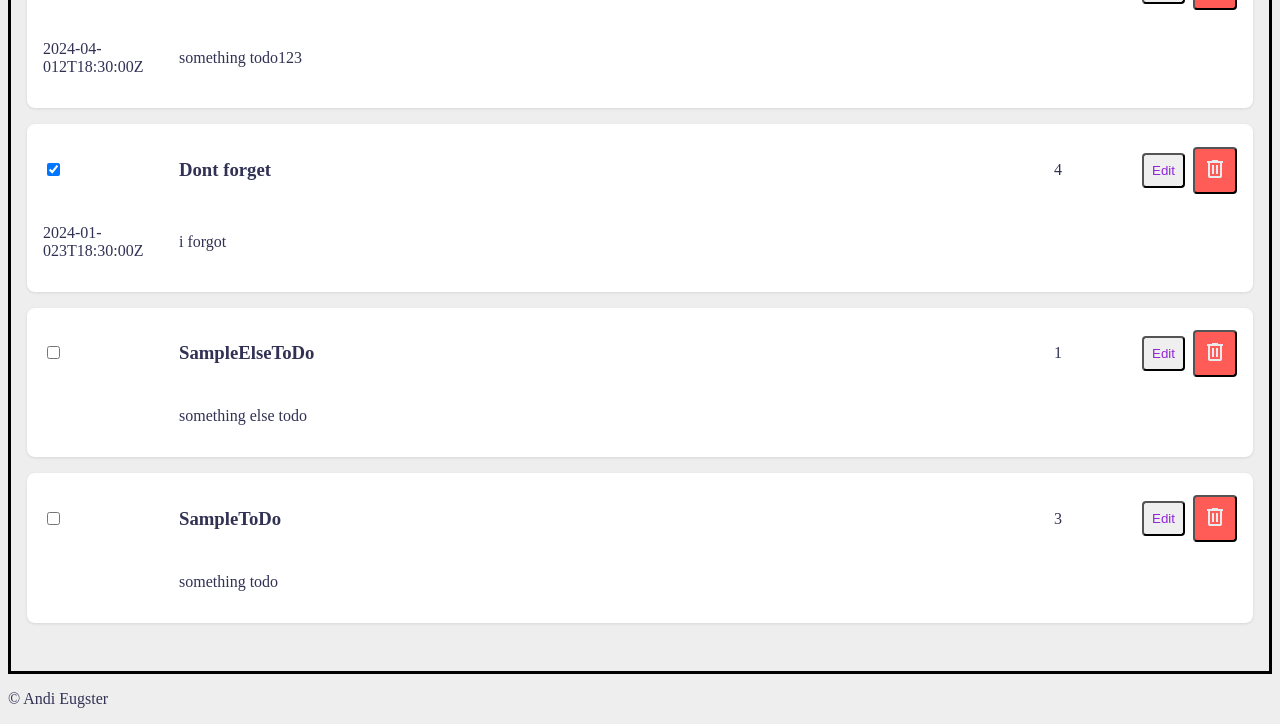
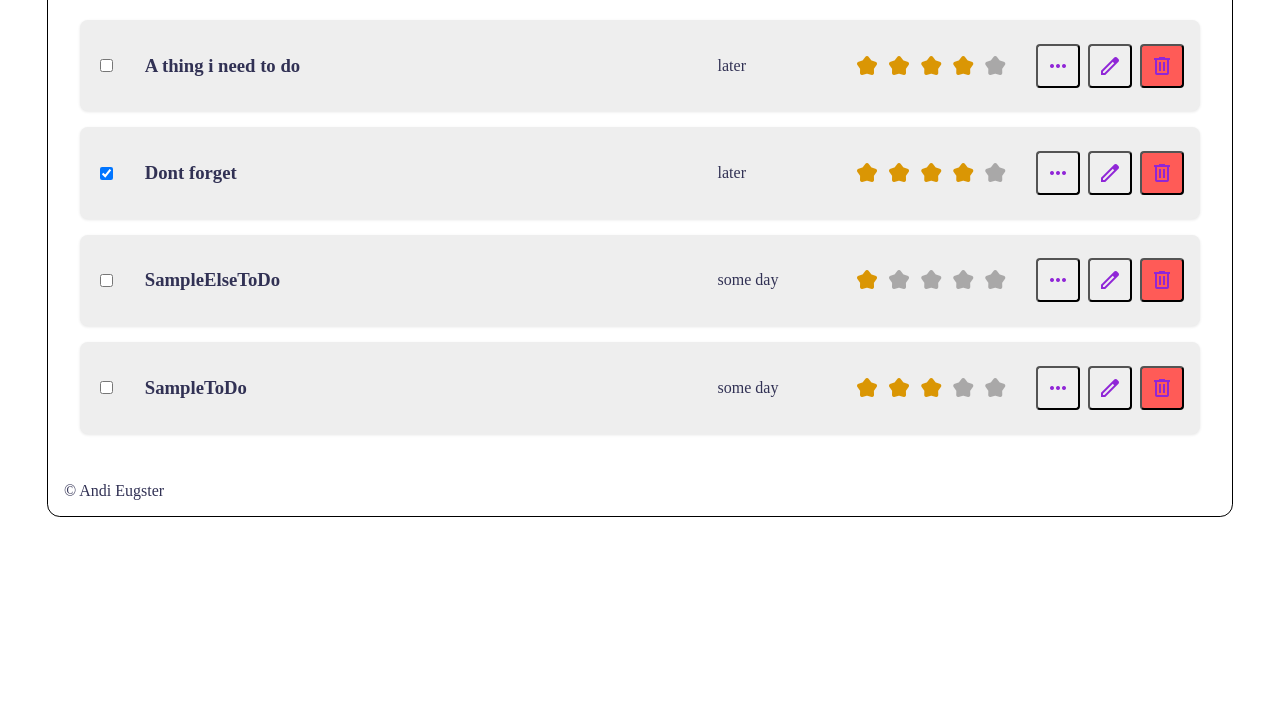
Before and after one commit to Zwebelee/simple-to-do-list, a website with bundled scripts: page source/public/index.html in a window 1280 px wide. Shown: the part 249-973 px from the top of the page. After the commit the page ends 846 px from the top, so only its background shows below. Built offline with nearby package versions, Linux system fonts and the light colour scheme.

Commit message:
💄 Todo-List Restyling

```diff
--- a/source/public/index.html
+++ b/source/public/index.html
@@ -5,11 +5,12 @@
   <title>Note App</title>
   <script src="scripts/controllers/todo-controller.js" type="module"></script>
   <link rel="stylesheet" href="styles/main.css">
+  <link rel="stylesheet" href="https://fonts.googleapis.com/css2?family=Material+Symbols+Outlined:opsz,wght,FILL,GRAD@20..48,100..700,0..1,-50..200" />
 </head>
 <body>
 <header>
   <div class="header-title">
-  <h1>Awesome ToDo-List</h1>
+    <h1>Awesome ToDo - List</h1>
   </div>
   <div class="header-buttons">
     <nav>
@@ -20,28 +21,30 @@
       </a>
     </nav>
     <button class="theme-toggle" id="theme-toggle">
-    <img class="theme-icon" src="assets/light_mode.svg" alt="Toggle Theme"/>
+      <img class="theme-icon" src="assets/light_mode.svg" alt="Toggle Theme" />
     </button>
   </div>
-
 </header>
 <main>
   <div class="controller">
+    <div class="left-control subcontrol">
       <div class="sorters">
       </div>
+    </div>
+    <div class="right-control subcontrol">
       <div class="filters">
         <button type="button" id="filter-button" data-state="off">Filter</button>
       </div>
       <div class="new-todo">
         <nav>
           <a class="nav-link-button-todo" href="form.html">
-          <button>+</button>
+            <button class="button-add"><span class="material-symbols-outlined">add</span></button>
           </a>
         </nav>
       </div>
-
     </div>
-  <div class="todo-list-container" >
+  </div>
+  <div class="todo-list-container">
     <ul class="todo-list" id="todo-list">
     </ul>
   </div>
--- a/source/public/scripts/controllers/todo-controller.js
+++ b/source/public/scripts/controllers/todo-controller.js
@@ -6,11 +6,9 @@ export default class TodoController {
     this.todoStore = new TodoStore();
     this.themeController = new ThemeController();
 
-    this.body = document.body;
     this.themeToggle = document.querySelector(".theme-toggle");
     this.themeIcon = document.querySelector(".theme-icon");
     this.todoListElement = document.querySelector("#todo-list");
-    this.titleButton = document.querySelector("#title-button");
     this.sortersContainer = document.querySelector(".sorters");
   }
 
@@ -71,44 +69,28 @@ export default class TodoController {
           });
       } else if (action === "edit") {
         window.location.href = `form.html?guid=${todoGuid}`;
+      } else if (action === "details") {
+        event.preventDefault();
+
+        // Close any existing popups
+        const existingPopups = document.querySelectorAll('.popup');
+        existingPopups.forEach(popup => popup.remove());
+
+        // Open new popup
+        const popupHtml = this.createTodoPopUp(this.todoStore.getTodo(todoGuid));
+        document.body.insertAdjacentHTML('beforeend', popupHtml);
+      }
+    });
+
+    document.body.addEventListener('click', (event) => {
+      const targetButton = event.target.closest('.popup-close');
+      if (targetButton) {
+        event.preventDefault();
+        const popup = targetButton.closest('.popup');
+        popup.remove();
       }
     });
   }
-
-  /**
-   * const todoListElement = document.querySelector("#todo-list");
-   * todoListElement.addEventListener("click", event => {
-  console.log(event)
-  const {todoGuid, action} = event.target.dataset;
-if(todoGuid) {
-  // TODO: refactor delete / edit to store or service
-  if(action ==="delete") {
-    console.log('delete')
-
-    // delete via filter (does not mutate the array, thus slightly slower)
-    todoStore.todos = todoStore.todos.filter(todo => todo.guid !== todoGuid);
-
-    //// alternative delete via splice (mutates the array, thus faster on large arrays)
-    // const todoIndex = todoStore.todos.findIndex(todo => todo.guid === todoGuid);
-     //if (todoIndex !== -1) {
-    //todoStore.todos.splice(todoIndex, 1);
-    // }
-
-    // save the updated todos array to localStorage
-    localStorage.setItem('simple-todos', JSON.stringify(todoStore.todos));
-
-    // Update the UI
-    renderTodoList();
-
-
-  } else if (action === "edit") {
-    console.log('edit')
-    window.location.href = `form.html?guid=${todoGuid}`;
-
-  }
-}
-
-}); */
 
   createSortButtons() {
     const sortButtons = [
@@ -126,42 +108,101 @@ if(todoGuid) {
     return buttonsHtml;
   }
 
+  reformatDate(dueDate){
+    if (!dueDate){
+      return 'some day';
+    }
+    const now = new Date();
+    const targetDate = new Date(dueDate);
+    const diffTime = Math.abs(targetDate - now);
+    const diffDays = Math.ceil(diffTime / (1000 * 60 * 60 * 24));
+
+    if (diffDays === 1) {
+      return 'tomorrow';
+    } else if (diffDays >= 2 && diffDays <= 6) {
+      return `${diffDays} days`;
+    } else if (diffDays >= 7 && diffDays <= 13) {
+      return '1 week';
+    } else if (diffDays >= 14 && diffDays <= 20) {
+      return '2 weeks';
+    } else if (diffDays >= 21 && diffDays <= 27) {
+      return '3 weeks';
+    } else if (diffDays >= 28 && diffDays < 180) {
+      const diffMonths = Math.floor(diffDays / 30);
+      return `${diffMonths} month${diffMonths > 1 ? 's' : ''}`;
+    } else {
+      return 'later';
+    }
+  }
+
+  createStars(count){
+    let starsHtml = '';
+    for (let i = 1; i <= 5; i++){
+      if(i<=count) {
+        starsHtml += '<span class="material-symbols-outlined star-icon colored-star">kid_star</span>';
+      } else {
+        starsHtml += '<span class="material-symbols-outlined star-icon empty-star">kid_star</span>';
+      }
+    }
+    return starsHtml;
+  }
+
   createTodos() {
     return this.todoStore.visibleItems
       .map(
         (todo) =>
           `<li class="todo-list-item">
-              <div class="todo-grid-status">
+              <div class="todo-checkbox">
                 <input type="checkbox" ${todo.finished ? "checked" : ""}/>
               </div>
-              <div class="todo-grid-duedate">
-                <p>${todo.dueDate ? todo.dueDate : ""}</p>
+              <div class="todo-title">
+                <h3>${todo.title}</h3>
               </div>
-              <div class="todo-grid-title"><h3>${todo.title}</h3></div>
-              <div class="todo-grid-description"><p>${
-                todo.description
-              }</p></div>
-              <div class="todo-grid-importance">
-                <span class="importance-${todo.importance}">${
-            todo.importance
-          }</span>
+               <div class="todo-duedate">
+                <p>${this.reformatDate(todo.dueDate)}</p>
               </div>
-              <div class="todo-grid-edit">
-              <button type="button" class="button-edit" data-action="edit" data-todo-guid=${
-                todo.guid
-              }>Edit</button>
+              <div class="todo-importance">
+                ${this.createStars(todo.importance)}
               </div>
-              <div class="todo-grid-delete">
-                <button type="button" class="button-delete" data-action="delete" data-todo-guid=${
-                  todo.guid
-                }>
-                  <img class="delete-icon" src="assets/delete.svg" alt="Delete" />
-                </button>
+              <div class="todo-button-group">
+                <div class="todo-details">
+                  <button type="button" class="button-details" data-action="details" data-todo-guid=${todo.guid}>
+                    <span class="material-symbols-outlined">more_horiz</span>
+                  </button>
+                </div>
+                <div class="todo-edit">
+                  <button type="button" class="button-edit" data-action="edit" data-todo-guid=${todo.guid}>
+                    <span class="material-symbols-outlined">edit</span>
+                  </button>
+                </div>
+                <div class="todo-delete">
+                  <button type="button" class="button-delete" data-action="delete" data-todo-guid=${todo.guid}>
+                    <span class="material-symbols-outlined">delete</span>
+                  </button>
+                </div>
               </div>
             </div>
           </li>`
       )
       .join("");
+  }
+
+  createTodoPopUp(todo){
+    return `
+        <div class="popup">
+            <button class="popup-close"><span class="material-symbols-outlined">close</span></button>
+            <h2>${todo.title}</h2>
+            <p>Description: ${todo.description ? todo.description : "-"}</p>
+            <p>Due date: ${todo.dueDate ? todo.dueDate : "-"}</p>
+            <p>Importance: ${todo.importance}</p>
+            <p>Finished: ${todo.finished ? 'Yes' : 'No'}</p>
+            <p>ID: ${todo.id}</p>
+            <p>GUID: ${todo.guid}</p>
+            <p>Created at: ${(new Date(todo.createdAt)).toLocaleString()}</p>
+            <p>Updated at: ${todo.updatedAt ? (new Date(todo.updatedAt)).toLocaleString() : "-"}</p>
+
+        </div>
+    `;
   }
 
   renderTodos() {
--- a/source/public/styles/main.css
+++ b/source/public/styles/main.css
@@ -1,10 +1,17 @@
 :root {
     --primary: #9026d7;
     --secondary: #0ff;
+    --suceess: #0f0;
+    --warning: #ffaf02;
+    --danger: #ff5b57;
     --light: #eee;
     --dark: #313154;
-    --danger: #ff5b57;
+    --background: #fff;
+    --foreground: #000;
+    --text: #000;
     --shadow: 0 1px 3px rgb(0 0 0 / 10%);
+    --fullfilled: #da9604;
+    --empty: rgba(99, 97, 97, 0.5);
 }
 
 * {
@@ -12,7 +19,14 @@
 }
 
 body {
-    background: var(--light);
+    box-sizing: content-box;
+    width: 90%;
+    max-width: 90rem;
+    margin: 5rem auto;
+    padding: 0 1rem;
+    border: 0.1rem solid black;
+    border-radius: 0.8rem;
+    background-color: var(--background);
     color: var(--dark);
 }
 
@@ -46,28 +60,37 @@ header {
     align-items: center;
 }
 
-main {
-    border-style: solid;
-    border-color: black;
-}
-
 .header-buttons {
     display: flex;
     gap: 0.5rem;
 }
 
+.controller,
+.controller * {
+    display: flex;
+    flex-wrap: wrap;
+    align-content: center;
+    gap: 1rem;
+}
+
 .controller {
-    display: flex;
     justify-content: space-between;
     align-items: center;
     width: 100%;
     padding: 1rem;
 }
 
-.sorters {
-    display: flex;
+.controller .subcontrol {
     flex-wrap: wrap;
     gap: 0.5rem;
+}
+
+.sorters {
+    gap: inherit;
+}
+
+.nav-link-button-todo {
+    text-decoration: none;
 }
 
 .sortbutton.active[data-sortorder="asc"]::after {
@@ -78,51 +101,50 @@ main {
     content: "▼";
 }
 
-.todo-grid-status {
-    grid-area: status;
+.todo-list {
+    padding: 1rem;
 }
 
-.todo-grid-duedate {
-    grid-area: duedate;
-}
-
-.todo-grid-title {
-    grid-area: title;
-}
-
-.todo-grid-description {
-    grid-area: description;
-}
-
-.todo-grid-importance {
-    grid-area: importance;
-}
-
-.todo-grid-edit {
-    grid-area: edit;
-}
-
-.todo-grid-delete {
-    grid-area: delete;
+.todo-list-item,
+.todo-list-item * {
+    display: flex;
+    flex-wrap: wrap;
+    align-items: center;
+    gap: 0.5rem;
 }
 
 .todo-list-item {
-    display: grid;
-    grid-template:
-        "status title importance edit delete"
-        "duedate description description description description"
-        / 8rem 1fr 5rem auto auto;
-    gap: 0.5rem;
-    align-items: center;
-    background-color: #fff;
+    justify-content: space-between;
     padding: 1rem;
+    margin-bottom: 1rem;
     border-radius: 0.5rem;
+    background-color: var(--light);
     box-shadow: var(--shadow);
-    margin-bottom: 1rem;
 }
 
-.todo-list {
-    padding: 1rem;
+.todo-title {
+    width: 50%;
+}
+
+.todo-duedate {
+    width: 10%;
+    min-width: min-content;
+}
+
+.todo-checkbox {
+    width: auto;
+}
+
+.colored-star {
+    color: var(--fullfilled);
+    font-variation-settings:
+    'FILL' 1;
+}
+
+.empty-star {
+    color: var(--empty);
+    font-variation-settings:
+    'FILL' 1;
 }
 
 button {
@@ -139,6 +161,25 @@ button:hover {
 
 .todo-list-item .button-delete {
     background-color: var(--danger);
+}
+
+.popup {
+    position: fixed;
+    top: 50%;
+    left: 50%;
+    transform: translate(-50%, -50%);
+    padding: 20px;
+    border: 1px solid #000;
+    background-color: #fff;
+    z-index: 1000;
+}
+
+.popup-close {
+    position: absolute;
+    top: 0;
+    right: 0;
+    padding: 10px;
+    cursor: pointer;
 }
 
 .theme-icon {
```
Also changed, not shown: source/public/assets/delete.svg (deleted). Lines whose indentation alone changed are shown as unchanged.
